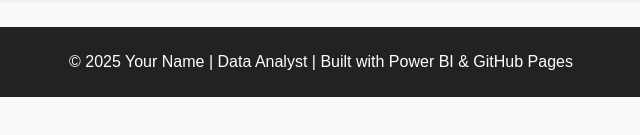
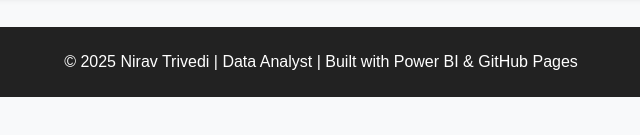
Before and after one commit to niravtrivedi23/Indian-tv-serials-analytics, a plain HTML site: page index.html in a window 1280 px wide. Shown: the part 563-698 px from the top of the page, 319-959 px from the left. Drawn offline with Linux system fonts and the light colour scheme.

Commit message:
Update index.html

```diff
--- a/index.html
+++ b/index.html
@@ -84,7 +84,7 @@
   </section>
 
   <footer>
-    <p>© 2025 Your Name | Data Analyst | Built with Power BI & GitHub Pages</p>
+    <p>© 2025 Nirav Trivedi | Data Analyst | Built with Power BI & GitHub Pages</p>
   </footer>
 </body>
 </html>
```
